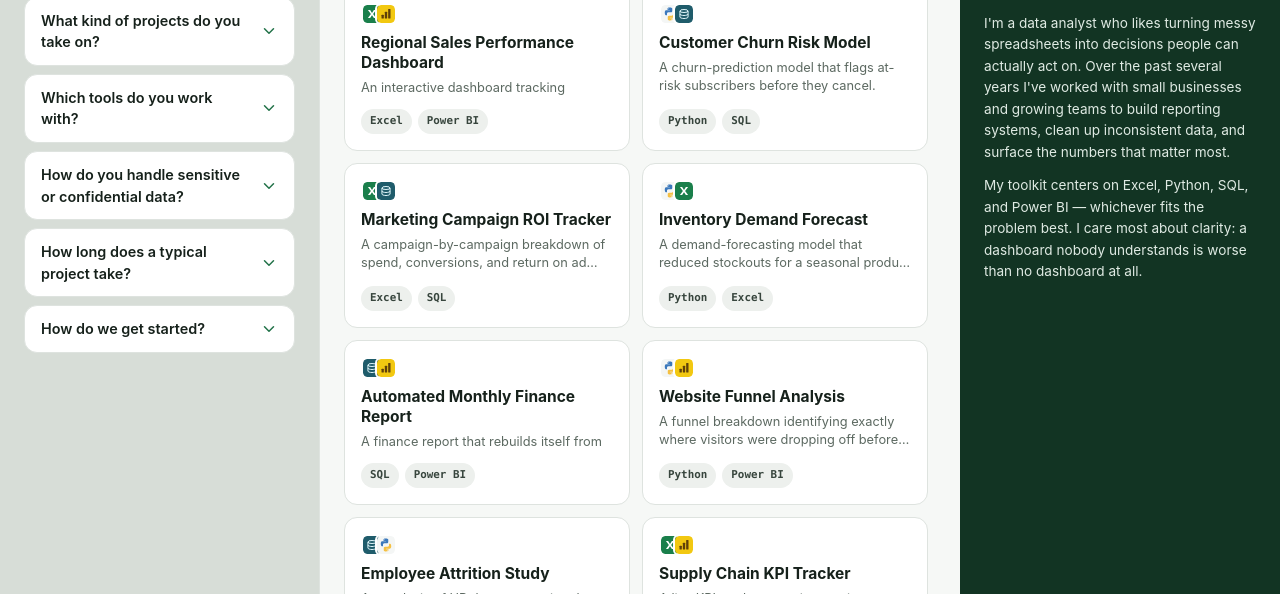
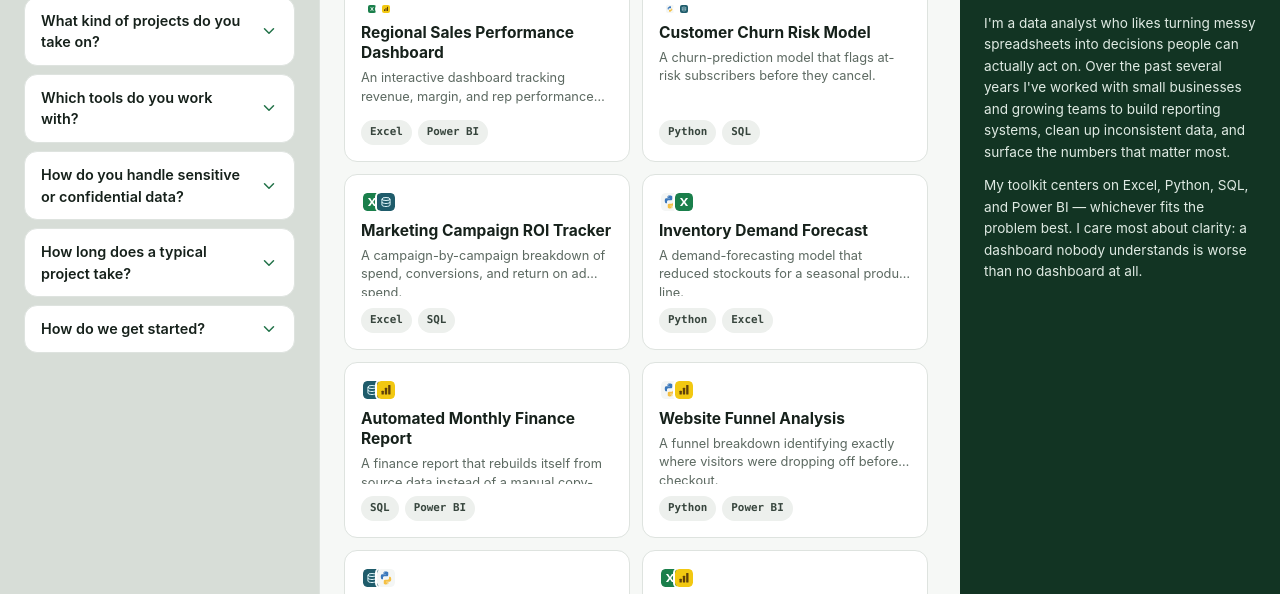
Before and after one commit to immortallest/portfolio, a website: page public/index.html in a window 1280 px wide. Shown: the part 85-679 px from the top of the page. Drawn offline with Linux system fonts and the light colour scheme.

Commit message:
Add files via upload

```diff
--- a/public/index.html
+++ b/public/index.html
@@ -214,8 +214,8 @@
       <label class="project-card" data-cat="excel powerbi">
         <input type="radio" name="project-select" id="project-1" class="project-radio">
         <span class="project-card__icons">
-          <svg width="22" height="22"><use href="#icon-excel"/></svg>
-          <svg width="22" height="22"><use href="#icon-powerbi"/></svg>
+          <svg width="22" height="12"><use href="#icon-excel"/></svg>
+          <svg width="22" height="12"><use href="#icon-powerbi"/></svg>
         </span>
         <h3 class="project-card__name">Regional Sales Performance Dashboard</h3>
         <p class="project-card__desc">An interactive dashboard tracking revenue, margin, and rep performance across five sales regions.</p>
@@ -229,8 +229,8 @@
       <label class="project-card" data-cat="python sql">
         <input type="radio" name="project-select" id="project-2" class="project-radio">
         <span class="project-card__icons">
-          <svg width="22" height="22"><use href="#icon-python"/></svg>
-          <svg width="22" height="22"><use href="#icon-sql"/></svg>
+          <svg width="22" height="12"><use href="#icon-python"/></svg>
+          <svg width="22" height="12"><use href="#icon-sql"/></svg>
         </span>
         <h3 class="project-card__name">Customer Churn Risk Model</h3>
         <p class="project-card__desc">A churn-prediction model that flags at-risk subscribers before they cancel.</p>
--- a/public/styles.css
+++ b/public/styles.css
@@ -107,7 +107,7 @@
   /* Kept compact on purpose: the whole app is locked to one viewport with
      no page scroll (see "NO-SCROLL APP SHELL" below), so every strip has
      to earn its vertical space. */
-  --card-h: 165px;
+  --card-h: 176px;
   --grid-gap: 12px;
   --strip-pad: var(--space-5) var(--space-5) var(--space-4);
 }
```
